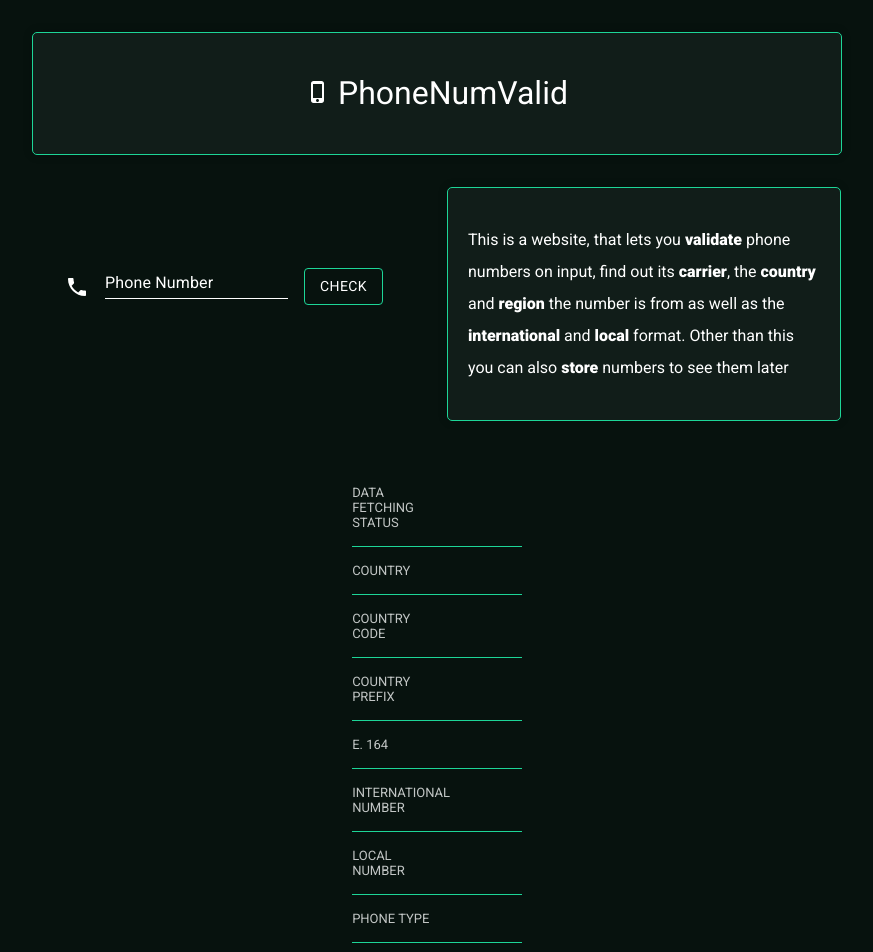
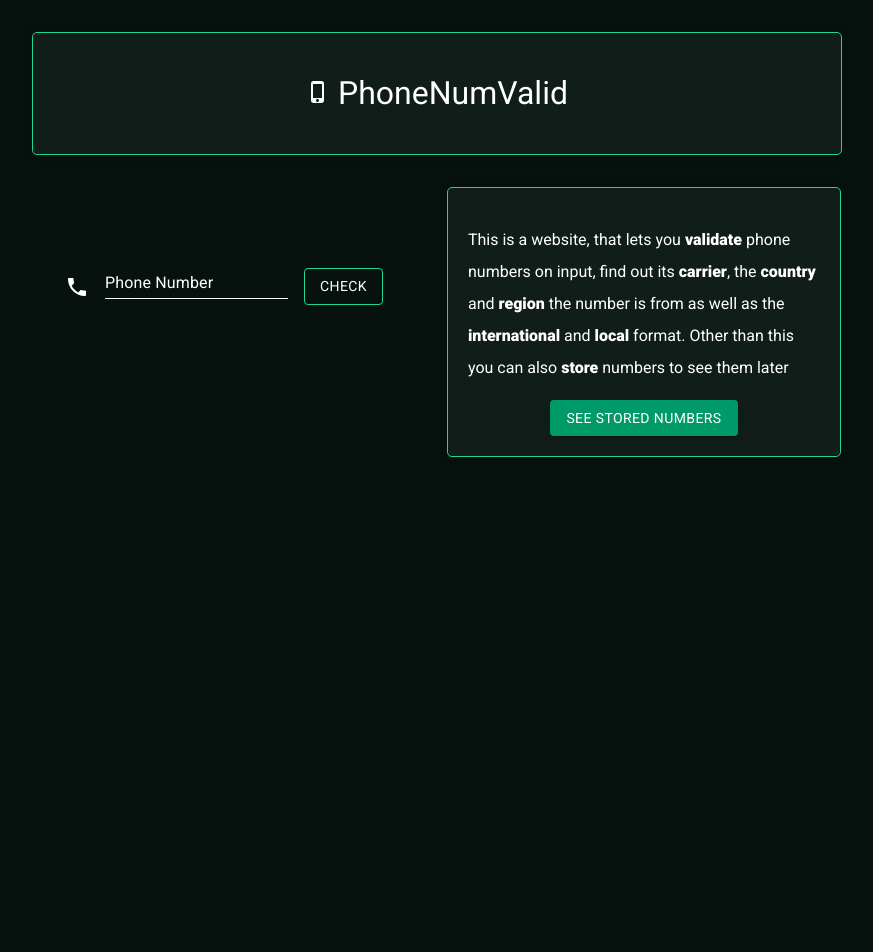
Before and after one commit to 0marKhan/PhoneNumberValidator, a React (Create React App) app: page / in a window 1280 px wide. Shown: the top 952 px of the page, without its empty margins (203-1076 px from the left). After the commit the page ends 800 px from the top, so only its background shows below. Built offline with nearby package versions, Linux system fonts and the light colour scheme.

Commit message:
added styling for api data

```diff
--- a/src/App.css
+++ b/src/App.css
@@ -61,22 +61,11 @@ p {
   margin: 3rem 0 3rem 0;
 }
 
-.group-data {
-  margin-top: 1rem;
-  display: flex;
-  justify-content: space-between;
-  border-bottom: 1px solid #1dd597;
-  padding-bottom: 1rem;
+.database-button {
+  margin-right: 22rem;
+  margin-top: 3rem;
 }
 
-.data-text {
-  color: #c2c6c5;
-  font-size: small;
-  flex-basis: 50%;
+.see-database-button {
+  text-align: center;
 }
-
-.data-value {
-  flex-grow: 1;
-  text-align: left;
-  padding-left: 1rem;
-}
--- a/src/App.js
+++ b/src/App.js
@@ -3,13 +3,16 @@ import "./App.css";
 
 import CustomInput from "./components/CustomInput";
 import SubmitButton from "./components/SubmitButton";
+import DatabaseButton from "./components/DatabaseButton";
 
 import Backdrop from "@mui/material/Backdrop";
 import CircularProgress from "@mui/material/CircularProgress";
 import LocalPhoneIcon from "@mui/icons-material/LocalPhone";
 import PhoneIphoneIcon from "@mui/icons-material/PhoneIphone";
+import Button from "@mui/material/Button";
 
 import axios from "axios";
+import DataDisplayComponent from "./components/DataDisplayComponent";
 
 function App() {
   const [numberInput, setNumberInput] = useState("");
@@ -125,46 +128,15 @@ function App() {
             this you can also <span className="important-text">store</span>{" "}
             numbers to see them later
           </p>
-        </div>
-      </div>
-      <div className="number-data">
-        <div>
-          <div className="group-data">
-            <span className="data-text">DATA FETCHING STATUS</span>
-            <span className="data-value">{numberData.status}</span>
-          </div>
-          <div className="group-data">
-            <span className="data-text">COUNTRY </span>
-            <span className="data-value">{numberData.country}</span>
-          </div>
-          <div className="group-data">
-            <span className="data-text">COUNTRY CODE</span>{" "}
-            <span className="data-value">{numberData.country_code}</span>
-          </div>
-          <div className="group-data">
-            <span className="data-text">COUNTRY PREFIX</span>
-            <span className="data-value">{numberData.country_prefix}</span>
-          </div>
-          <div className="group-data">
-            <span className="data-text">E. 164</span>{" "}
-            <span className="data-value">{numberData.e164}</span>
-          </div>
-          <div className="group-data">
-            <span className="data-text">INTERNATIONAL NUMBER</span>{" "}
-            <span className="data-value">
-              {numberData.international_number}
-            </span>
-          </div>
-          <div className="group-data">
-            <span className="data-text">LOCAL NUMBER</span>{" "}
-            <span className="data-value">{numberData.local_number}</span>
-          </div>
-          <div className="group-data">
-            <span className="data-text">PHONE TYPE</span>{" "}
-            <span className="data-value">{numberData.phone_type}</span>
+          <div className="see-database-button">
+            <DatabaseButton variant="contained">
+              See Stored Numbers
+            </DatabaseButton>
           </div>
         </div>
       </div>
+
+      {phoneNumber && <DataDisplayComponent numberData={numberData} />}
     </div>
   );
 }
--- /dev/null
+++ b/src/components/DataDisplayComponent.css
@@ -0,0 +1,34 @@
+.centered-listed-data {
+  display: flex;
+  justify-content: center;
+}
+
+.listed-data {
+  color: white;
+  margin: 3rem 10rem;
+}
+
+.group-data {
+  margin-top: 1rem;
+  display: flex;
+  justify-content: space-between;
+  border-bottom: 1px solid #1dd597;
+  padding-bottom: 1rem;
+}
+
+.data-text {
+  color: #c2c6c5;
+  font-size: small;
+  flex-basis: 50%;
+}
+
+.data-value {
+  flex-grow: 1;
+  text-align: left;
+  padding-left: 1rem;
+}
+
+.store-button {
+  text-align: center;
+  margin-top: 2rem;
+}
--- /dev/null
+++ b/src/components/DataDisplayComponent.js
@@ -0,0 +1,61 @@
+import React from "react";
+import "./DataDisplayComponent.css";
+import CheckIcon from "@mui/icons-material/Check";
+import ClearIcon from "@mui/icons-material/Clear";
+import SubmitButton from "./SubmitButton";
+
+const DataDisplayComponent = ({ numberData }) => {
+  return (
+    <div className="centered-listed-data">
+      <div className="listed-data">
+        <div className="group-data">
+          <span className="data-text">PHONE VALID</span>
+          <span className="data-value">
+            {numberData.phone_valid ? <CheckIcon /> : <ClearIcon />}
+          </span>
+        </div>
+        <div className="group-data">
+          <span className="data-text">DATA FETCHING STATUS</span>
+          <span className="data-value">{numberData.status}</span>
+        </div>
+        <div className="group-data">
+          <span className="data-text">COUNTRY </span>
+          <span className="data-value">{numberData.country}</span>
+        </div>
+        <div className="group-data">
+          <span className="data-text">COUNTRY CODE</span>{" "}
+          <span className="data-value">{numberData.country_code}</span>
+        </div>
+        <div className="group-data">
+          <span className="data-text">COUNTRY PREFIX</span>
+          <span className="data-value">{numberData.country_prefix}</span>
+        </div>
+        <div className="group-data">
+          <span className="data-text">E. 164</span>{" "}
+          <span className="data-value">{numberData.e164}</span>
+        </div>
+        <div className="group-data">
+          <span className="data-text">CARRIER</span>{" "}
+          <span className="data-value">{numberData.carrier}</span>
+        </div>
+        <div className="group-data">
+          <span className="data-text">INTERNATIONAL NUMBER</span>{" "}
+          <span className="data-value">{numberData.international_number}</span>
+        </div>
+        <div className="group-data">
+          <span className="data-text">LOCAL NUMBER</span>{" "}
+          <span className="data-value">{numberData.local_number}</span>
+        </div>
+        <div className="group-data">
+          <span className="data-text">PHONE TYPE</span>{" "}
+          <span className="data-value">{numberData.phone_type}</span>
+        </div>
+        <div className="store-button">
+          <SubmitButton variant="outlined">Store</SubmitButton>
+        </div>
+      </div>
+    </div>
+  );
+};
+
+export default DataDisplayComponent;
--- /dev/null
+++ b/src/components/DatabaseButton.js
@@ -0,0 +1,20 @@
+import Button from "@mui/material/Button";
+import { styled } from "@mui/material/styles";
+
+const SubmitButton = styled(Button)({
+  borderColor: "#1dd597",
+  color: "#fff",
+  backgroundColor: "#009a68",
+  "&:hover": {
+    backgroundColor: "#1dd597",
+    borderColor: "#1dd597",
+    boxShadow: "none",
+  },
+  "&:active": {
+    boxShadow: "none",
+    backgroundColor: "#1dd597",
+    borderColor: "#1dd597",
+  },
+});
+
+export default SubmitButton;
```
